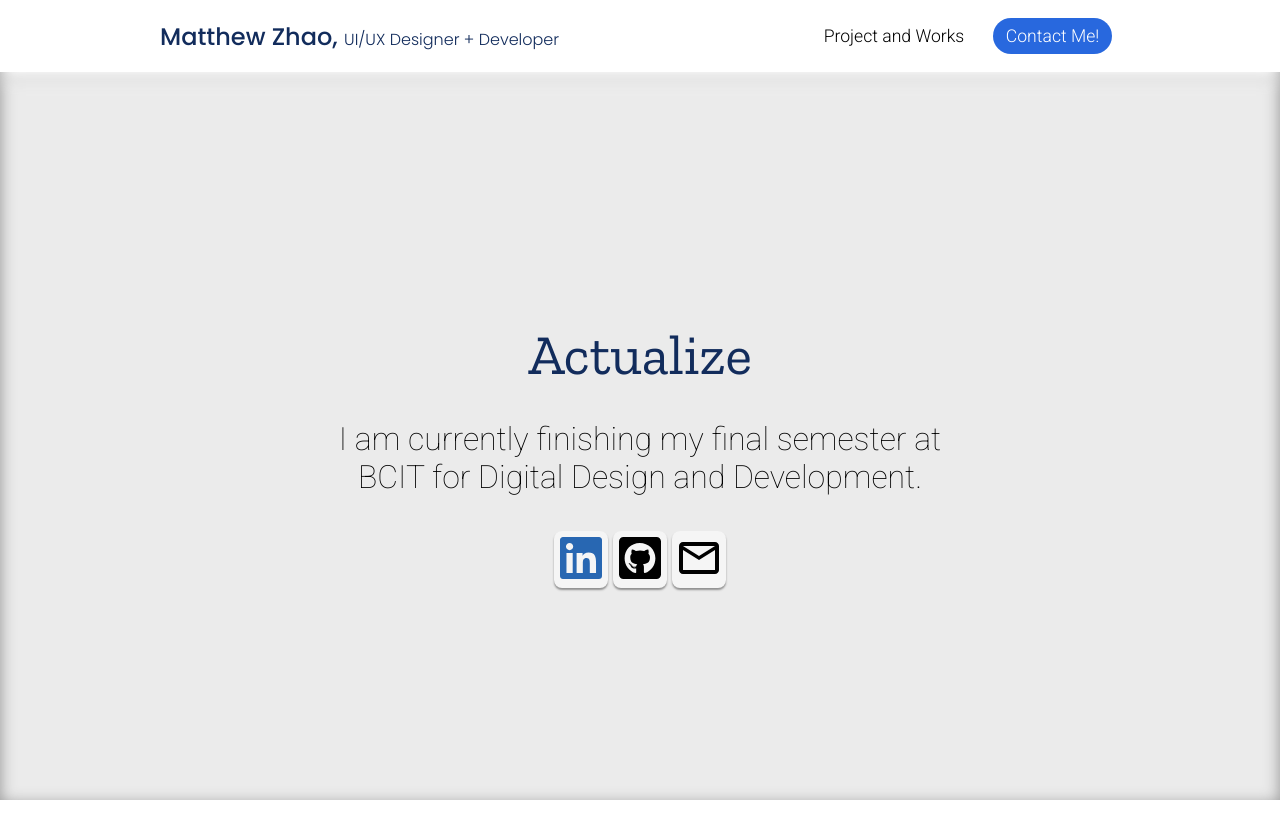
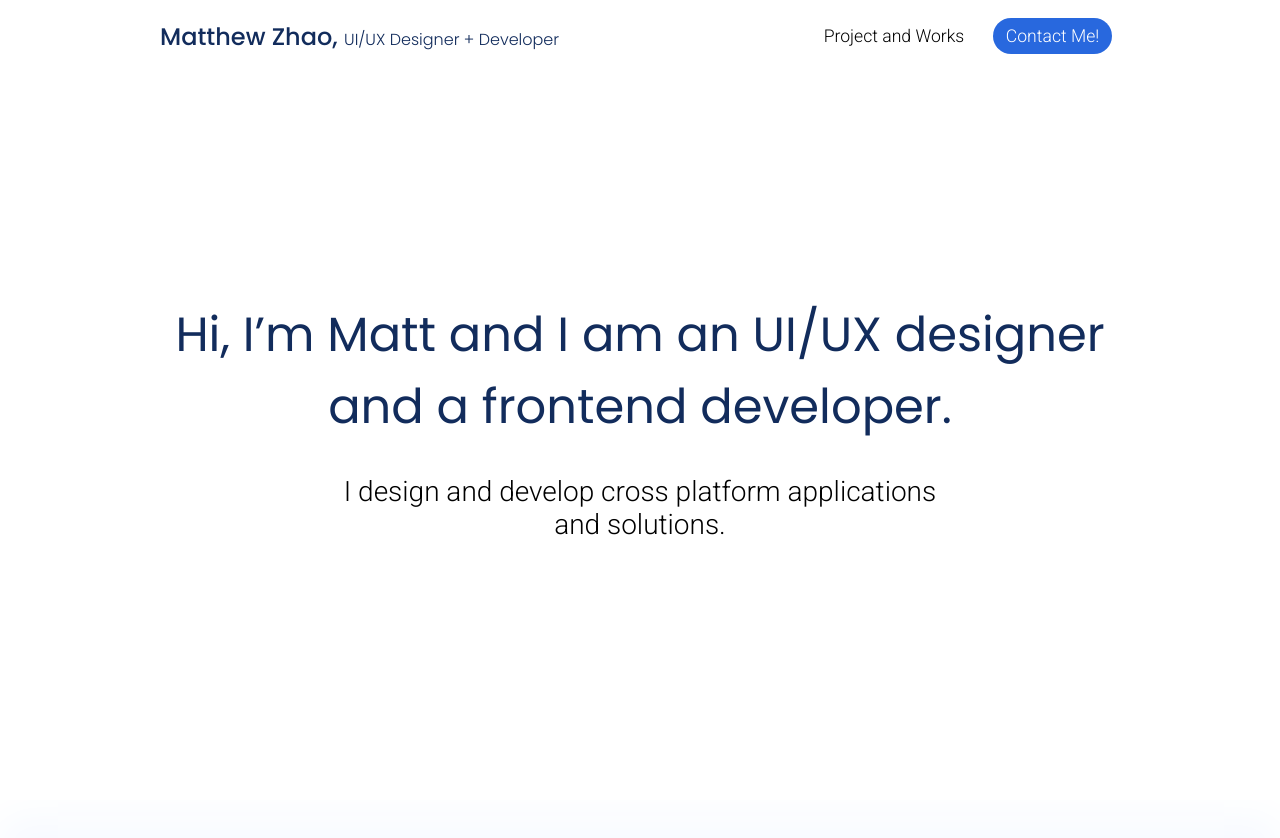
Before and after one commit to ItsMe-Matt/portfolio, a Next.js app: page /Actualize in a window 1280 px wide. Shown: the top 838 px of the page. Before the commit the page ends 800 px from the top, so only its background shows below. Built offline with nearby package versions, Linux system fonts and the light colour scheme.

Commit message:
started on contact component

```diff
--- a/comps/HeadNav/index.js
+++ b/comps/HeadNav/index.js
@@ -100,7 +100,7 @@ const NavBtn = styled.div`
     &:hover {
 
         animation-name: box;
-        animation-duration: 3s;
+        animation-duration: 2.5s;
         animation-iteration-count: infinite;
     }
 
--- a/comps/Project/index.js
+++ b/comps/Project/index.js
@@ -14,7 +14,7 @@ export default function Project({
     hOff=()=>{},
     uColor="$8a4825",
 }) {
-    console.log(img)
+
 
     return <Link href={route}>
     <Container
@@ -31,7 +31,7 @@ export default function Project({
             </ImgCont>
         </Left>
         <Right>
-        <TxtCont>
+            <TxtCont>
                 <TxtType>
                     {type}
                 </TxtType>
@@ -47,10 +47,12 @@ export default function Project({
             </TxtCont>
         </Right>
 
+
+
     </Container>
     </Link>
+}
 
-}
 
 const Container = styled.div`
 display: flex;
@@ -59,16 +61,16 @@ margin: 0.5rem;
 cursor: pointer;
 `
 const Left = styled.div`
+width: 45%;
+margin-right: 3vw;
+`
+const Right = styled.div`
 width: 55%;
 float: right;
-margin-right: 3vw;
+margin-left: 3vw;
 
 display: flex;
 align-items: center;
-`
-const Right = styled.div`
-width: 45%;
-margin-left: 3vw;
 `
 const ImgCont = styled.div`
 overflow: hidden;
@@ -86,6 +88,7 @@ color: #000000;
 margin: 0;
 margin-top: 2vh;
 color: #606060;
+text-align: right;
 `
 const TxtHeader = styled.div`
 width: fit-content;
@@ -99,7 +102,7 @@ margin: 0;
 margin-top: 1vh;
 margin-bottom: 2vh;
 
-transition: 0.5s;
+transition: 1s;
 box-shadow: inset 0 -0.7vh ${(props)=>props.uColor};
 
 
--- a/comps/Project2/index.js
+++ b/comps/Project2/index.js
@@ -2,6 +2,7 @@ import styled from 'styled-components'
 import Image from 'next/image'
 import Link from 'next/link'
 import React, { useState } from 'react'
+
 
 export default function Project2({
     title = "Project 1",
@@ -125,6 +126,6 @@ font-weight: 700;
 line-height: 1.75;
 color: #000;
 
-transition: 0.5s;
+transition: 1s;
 box-shadow: inset 0 -0.7vh ${(props)=>props.uColor};
 `
--- a/pages/Actualize/index.js
+++ b/pages/Actualize/index.js
@@ -1,13 +1,39 @@
-import React, { useEffect, useRef, useState } from "react";
+import { useState } from 'react';
 import styled from 'styled-components'
+import Image from 'next/image';
 
 import HeadNav from '../../comps/HeadNav'
-import Project from "../../comps/Project";
-import ProjHead from "../../comps/ProjHead";
-import Social from '../../comps/Social'
 
 
-export default function CompassPlus() {
+
+export default function Home() {
+  var [ULColor, setULColor] = useState("transparent")
+  var [ULColor2, setULColor2] = useState("transparent")
+
+
+
+
+  function hlOn(e) {
+    setULColor(e)
+    console.log(ULColor)
+  }
+
+  function hlOff() {
+    console.log(ULColor)
+    setULColor("transparent")
+  }
+
+  function hlOn2(e) {
+    setULColor2(e)
+    console.log(ULColor2)
+  }
+
+  function hlOff2() {
+    console.log(ULColor2)
+    setULColor2("transparent")
+  }
+
+
 
   return (<div>
     <Container>
@@ -15,49 +41,51 @@ export default function CompassPlus() {
       <Hero>
         <RowCenter>
         <HeroH>
-        Actualize
+        Hi, I’m Matt and I am an UI/UX designer and a frontend developer.
         </HeroH>
         <HeroP>
-        I am currently finishing my final semester at BCIT for Digital Design and Development.
+        I design and develop cross platform applications and solutions.
         </HeroP>
-        <Social />
         </RowCenter>
       </Hero>
+      <Content>
+
+      </Content>
     </Container>
     </div>)
 }
 
+
+
 const Container = styled.div`
-cursor: context-menu
+  cursor: context-menu
 `
 const Hero = styled.div`
-  background-color: #ebebeb;
+  background-color: #fff;
   height: 91vh;
-  box-shadow: 0 0.25rem 1rem #909090 inset;
-  padding-top: 5vh;
   display: flex;
   align-items: center;
   justify-content: center;
+`
 
-`
 const HeroH = styled.div`
-  font-family: Zilla Slab;
-  font-size: 3.5rem;
+  font-family: Poppins;
+  font-size: 6vh;
   font-weight: 400;
   text-align: center;
-  width: 80vw;
-  margin-bottom: 2rem;
+  max-width: 75vw;
+  margin-bottom: 4vh;
   color: #122C5C;
 `
 
 const HeroP = styled.div`
   font-family: Roboto;
-  font-weight: 100;
-  font-size: 32px;
+  font-weight: 300;
+  font-size: 3.5vh;
   display: flex;
-  width: 50vw;
+  max-width: 50vw;
   text-align: center;
-  margin-bottom: 2rem;
+  margin-bottom: 4vh;
 `
 const RowCenter = styled.div`
   display: flex;
@@ -65,3 +93,14 @@ const RowCenter = styled.div`
   align-items: center;
   justify-content: center;
 `
+
+const Content = styled.div`
+  min-height: 100vh;
+  background-color: #f7faff;
+  padding: 3vh 0;
+  display: flex;
+  flex-direction: column;
+  align-items: center;
+
+  box-shadow: 0 2vh 5vh #fff inset
+`
--- a/pages/data/Proj.json
+++ b/pages/data/Proj.json
@@ -5,7 +5,7 @@
         "titleImg": "/projImg/cPTitle.png",
         "description": "CompassPlus is an app designed to replace your physical Compass card with a digital NFC card you can use on your phone.",
         "route": "/CompassPlus",
-        "color": "#ffeea3"
+        "color": "#b8c7e4"
     },
     {
         "header": "Actualize",
--- a/pages/index.js
+++ b/pages/index.js
@@ -1,6 +1,8 @@
 import { useState } from 'react';
 import styled from 'styled-components'
+import Image from 'next/image';
 
+import ContactUI from '../comps/ContactUI';
 import HeadNav from '../comps/HeadNav'
 import Project from "../comps/Project";
 import Project2 from "../comps/Project2";
@@ -81,6 +83,7 @@ export default function Home() {
 
       </Content>
       <Content>
+        <ContactUI />
       </Content>
     </Container>
     </div>)
@@ -123,8 +126,6 @@ const RowCenter = styled.div`
   flex-direction: column;
   align-items: center;
   justify-content: center;
-
-
 `
 
 const Content = styled.div`
```
Also changed, not shown: comps/ContactUI/index.js (added, +24 -0 lines), public/projImg/testerTester.png (added).
